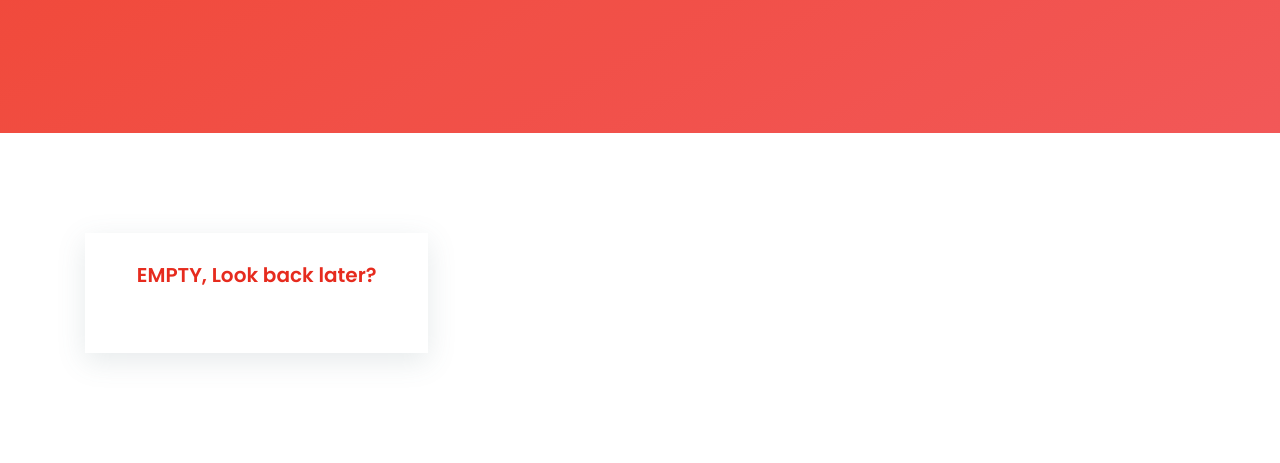
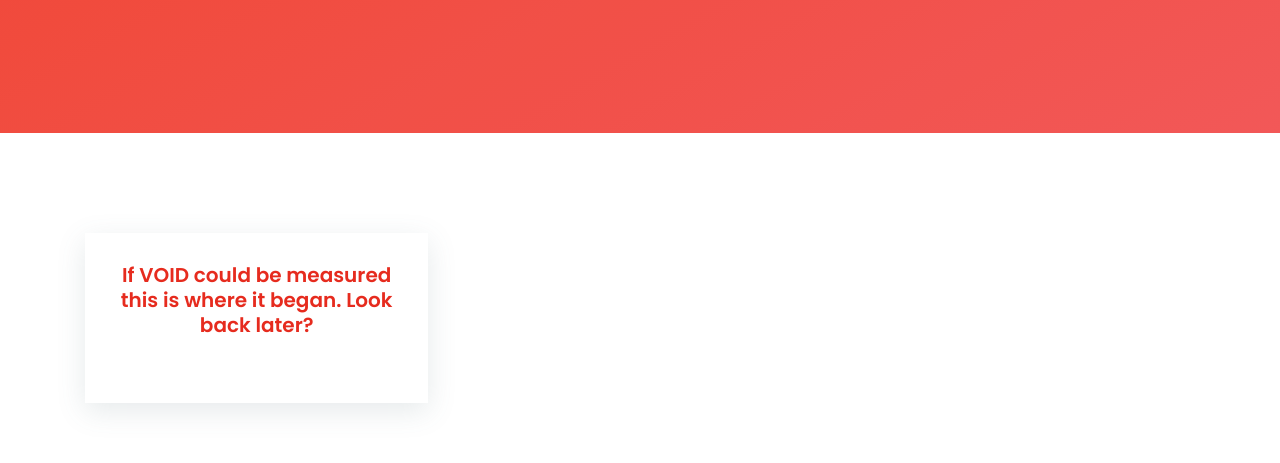
Before and after one commit to tedxvits/tedxvits.github.io, a website: page blog.html in a window 1280 px wide. Shown: the part 337-800 px from the top of the page. Drawn offline with Linux system fonts and the light colour scheme.

Commit message:
Update blog.html

```diff
--- a/blog.html
+++ b/blog.html
@@ -99,7 +99,7 @@
                         <div class="single-blog-text text-center">
 
                             <div class="post-meta">
-                                <h5> EMPTY, Look back later?</h5>
+                                <h5>If VOID could be measured this is where it began. Look back later?</h5>
                             </div>
 
                         </div>
```
